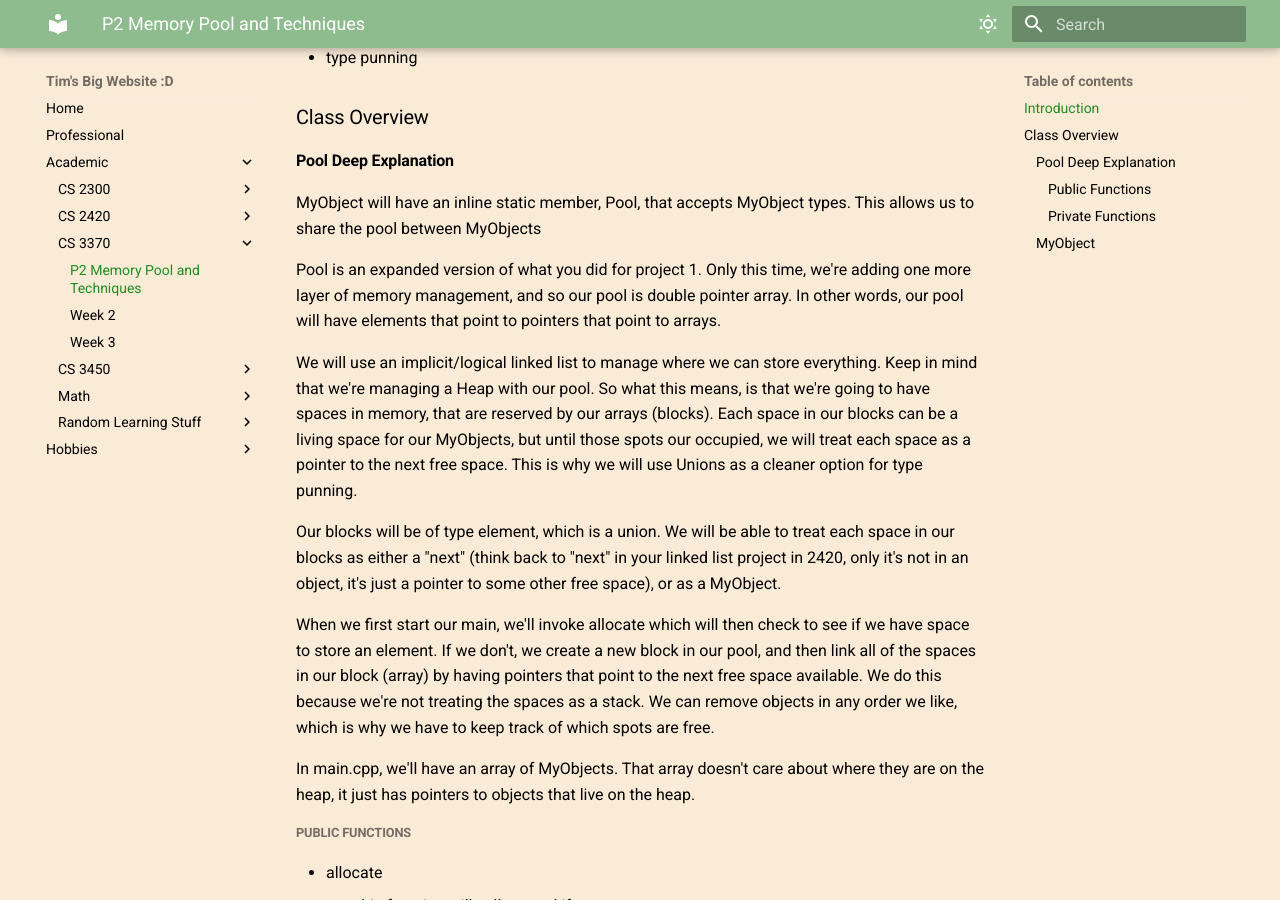
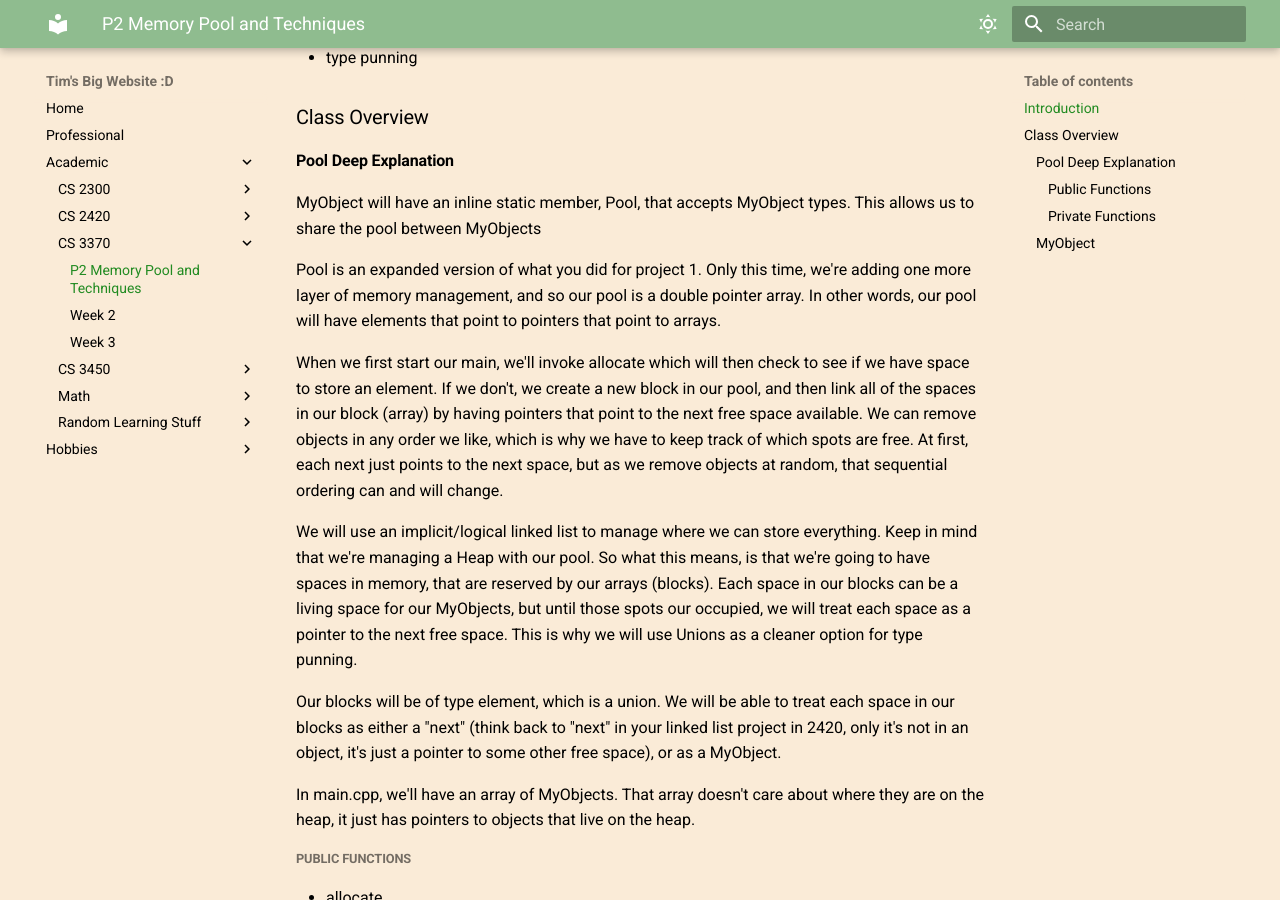
Before and after one commit to fishslips/TimSeverance, an MkDocs documentation site: the page built from docs/Academic/CS-3370/P2 Memory Pool and Techniques.md, in a window 1280 px wide and 900 px high, scrolled down 400 px. Built offline with MkDocs 1.6.1 and Material for MkDocs 9.7.7, drawn with Linux system fonts in a browser that asks for light colours.

Commit message:
Update P2 Memory Pool and Techniques.md

```diff
--- a/docs/Academic/CS-3370/P2 Memory Pool and Techniques.md
+++ b/docs/Academic/CS-3370/P2 Memory Pool and Techniques.md
@@ -13,13 +13,13 @@ The purpose of this project is to learn and understand more advanced techniques
 
 MyObject will have an inline static member, Pool, that accepts MyObject types. This allows us to share the pool between MyObjects
 
-Pool is an expanded version of what you did for project 1. Only this time, we're adding one more layer of memory management, and so our pool is double pointer array. In other words, our pool will have elements that point to pointers that point to arrays.
+Pool is an expanded version of what you did for project 1. Only this time, we're adding one more layer of memory management, and so our pool is a double pointer array. In other words, our pool will have elements that point to pointers that point to arrays.
+
+When we first start our main, we'll invoke allocate which will then check to see if we have space to store an element. If we don't, we create a new block in our pool, and then link all of the spaces in our block (array) by having pointers that point to the next free space available. We can remove objects in any order we like, which is why we have to keep track of which spots are free. At first, each next just points to the next space, but as we remove objects at random, that sequential ordering can and will change.
 
 We will use an implicit/logical linked list to manage where we can store everything. Keep in mind that we're managing a Heap with our pool. So what this means, is that we're going to have spaces in memory, that are reserved by our arrays (blocks). Each space in our blocks can be a living space for our MyObjects, but until those spots our occupied, we will treat each space as a pointer to the next free space. This is why we will use Unions as a cleaner option for type punning.
 
 Our blocks will be of type element, which is a union. We will be able to treat each space in our blocks as either a "next" (think back to "next" in your linked list project in 2420, only it's not in an object, it's just a pointer to some other free space), or as a MyObject.
-
-When we first start our main, we'll invoke allocate which will then check to see if we have space to store an element. If we don't, we create a new block in our pool, and then link all of the spaces in our block (array) by having pointers that point to the next free space available. We do this because we're not treating the spaces as a stack. We can remove objects in any order we like, which is why we have to keep track of which spots are free.
 
 In main.cpp, we'll have an array of MyObjects. That array doesn't care about where they are on the heap, it just has pointers to objects that live on the heap.
 
```
